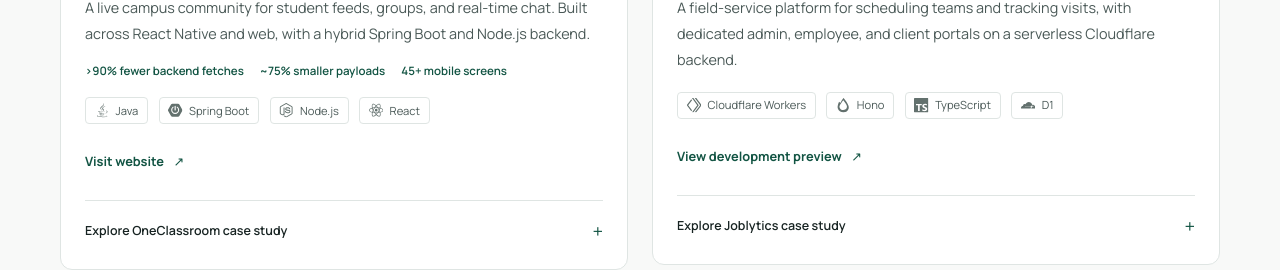
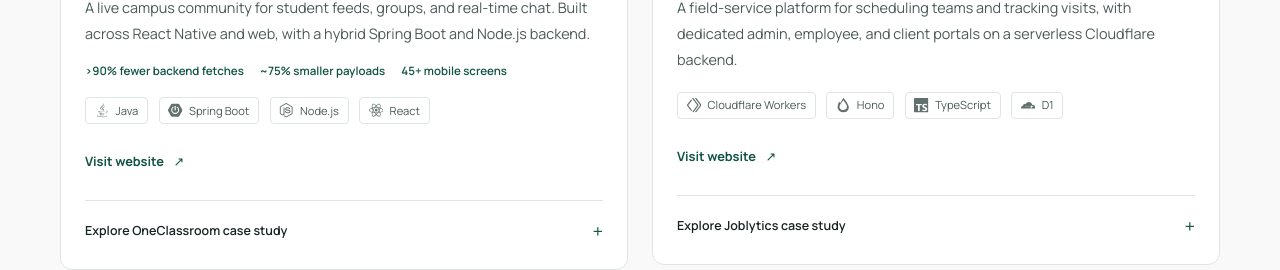
Before and after one commit to senatorwalee/myportfolio, a React (Vite) app in the folder portfolio-project/: page / in a window 1280 px wide. Shown: the part 1520-1790 px from the top of the page. Built offline with nearby package versions, Linux system fonts and the light colour scheme.

Commit message:
Update Joblytics website link

```diff
--- a/portfolio-project/src/content.ts
+++ b/portfolio-project/src/content.ts
@@ -117,8 +117,8 @@
       ],
       links: [
         {
-          label: 'View development preview',
-          href: 'http://dev.frontend.joblytics.ca/login',
+          label: 'Visit website',
+          href: 'https://joblytics-frontend.pages.dev',
           external: true,
         },
       ],
```
